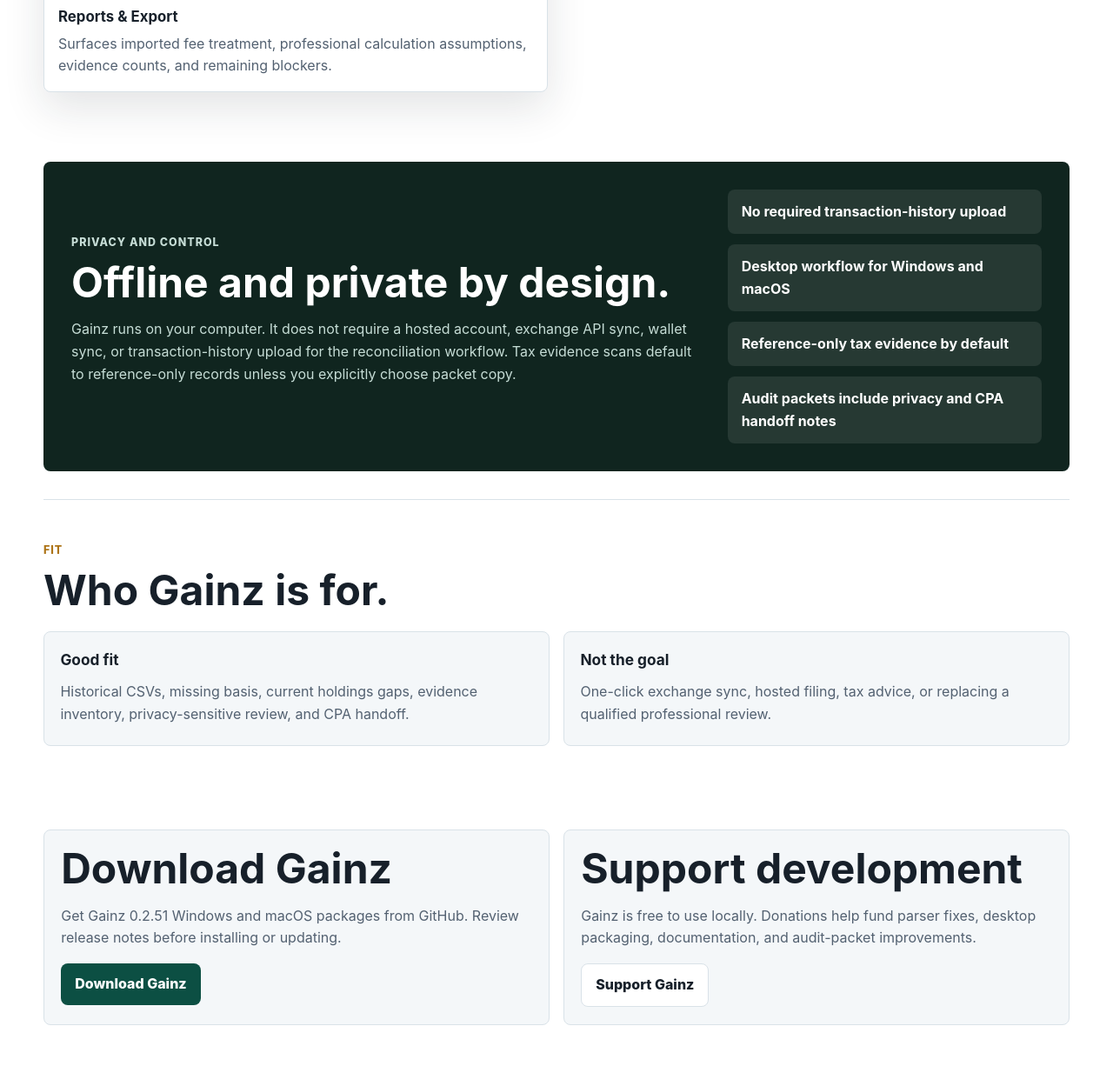
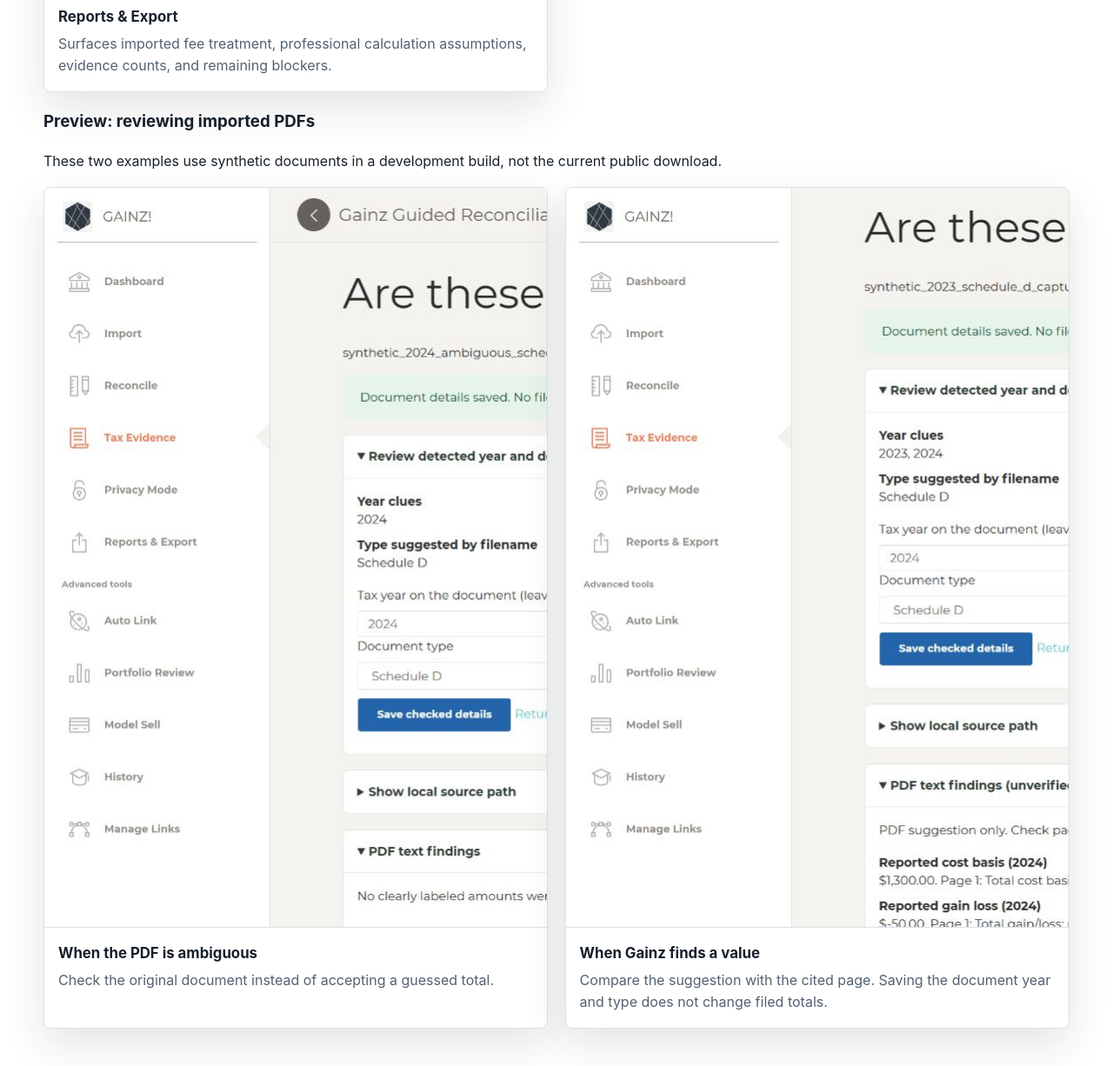
Before and after one commit to salexandert/Gainz-Website, a plain HTML site: page index.html in a window 1280 px wide. Shown: the part 4880-6106 px from the top of the page at 87% size. Drawn offline with Linux system fonts and the light colour scheme.

Commit message:
Show synthetic PDF review examples in the screenshot gallery

```diff
--- a/index.html
+++ b/index.html
@@ -294,6 +294,18 @@
             </figcaption>
           </figure>
         </div>
+        <h3>Preview: reviewing imported PDFs</h3>
+        <p>These two examples use synthetic documents in a development build, not the current public download.</p>
+        <div class="screenshot-grid">
+          <figure>
+            <a href="/assets/document-review-ambiguous.jpg"><img loading="lazy" width="1507" height="851" src="/assets/document-review-ambiguous.jpg" alt="Gainz identifies a possible Schedule D but finds no clearly labeled amount for the tax year."></a>
+            <figcaption><strong>When the PDF is ambiguous</strong><span>Check the original document instead of accepting a guessed total.</span></figcaption>
+          </figure>
+          <figure>
+            <a href="/assets/document-review-findings.jpg"><img loading="lazy" width="1507" height="851" src="/assets/document-review-findings.jpg" alt="Document review shows two possible years and page-one cost basis and gain or loss findings marked unverified."></a>
+            <figcaption><strong>When Gainz finds a value</strong><span>Compare the suggestion with the cited page. Saving the document year and type does not change filed totals.</span></figcaption>
+          </figure>
+        </div>
       </section>
 
       <section id="privacy" class="privacy-band">
```
Also changed, not shown: assets/document-review-ambiguous.jpg (added), assets/document-review-findings.jpg (added).
